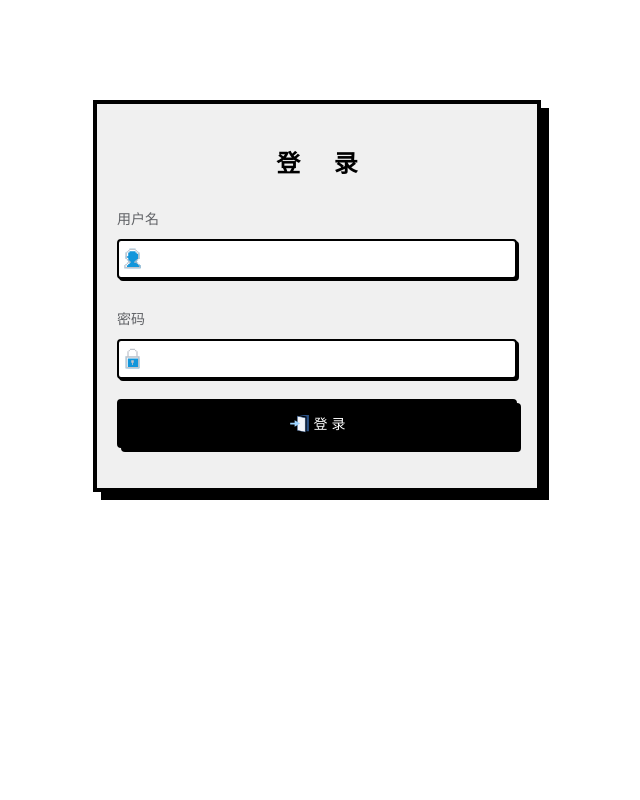
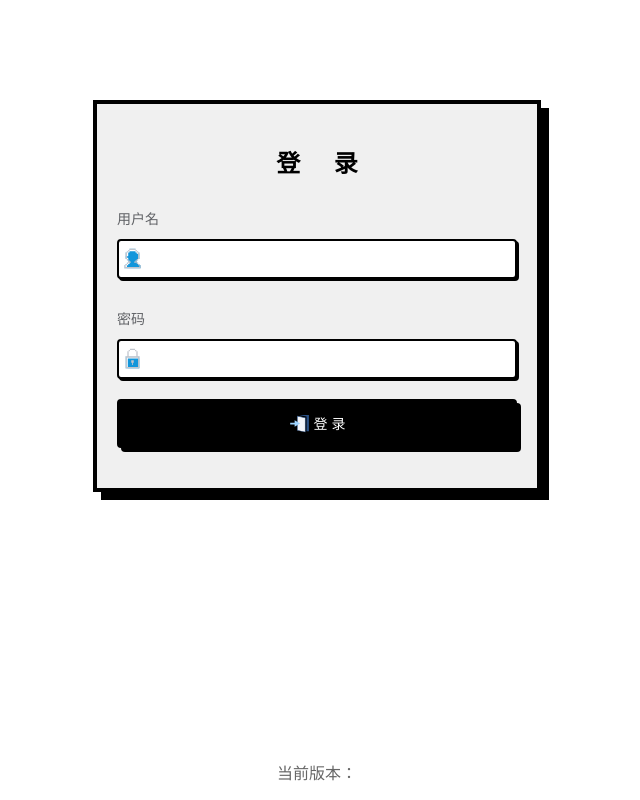
Before and after one commit to Leepin-Von/mes-kanban, a Vue app: page /signIn in a window 1280 px wide. Shown: the whole page, without its empty margins (323-963 px from the left). Built offline with nearby package versions, Linux system fonts and the light colour scheme.

Commit message:
增加版本管理，编写README.md

```diff
--- a/package.json
+++ b/package.json
@@ -1,6 +1,6 @@
 {
   "name": "mes-kanban",
-  "version": "0.1.0",
+  "version": "0.1.1",
   "private": true,
   "scripts": {
     "serve": "vue-cli-service serve",
--- a/public/index.html
+++ b/public/index.html
@@ -4,6 +4,7 @@
     <meta charset="utf-8" />
     <meta http-equiv="X-UA-Compatible" content="IE=edge" />
     <meta name="viewport" content="width=device-width,initial-scale=1.0" />
+    <meta name="version" content="<%= htmlWebpackPlugin.options.version %>"/>
     <link rel="icon" href="<%= BASE_URL %>favicon.ico" />
     <title><%= htmlWebpackPlugin.options.title %></title>
   </head>
--- a/src/App.vue
+++ b/src/App.vue
@@ -1,15 +1,55 @@
 <template>
-  <div id="app">
+  <div id="app" :data-version="version">
     <router-view />
+    <p class="footer">当前版本：{{ currentVersion }}</p>
   </div>
 </template>
+
+<script>
+export default {
+  data() {
+    return {
+      version: '',
+      currentVersion: '',
+      updateMessage: '有新版本发布，请刷新页面以更新到最新版本'
+    };
+  },
+  mounted() {
+    this.version = document.querySelector('meta[name="version"]').getAttribute('content');
+    this.currentVersion = this.version;
+    console.log('currentVersion:', this.currentVersion);
+    console.log('version:', this.version);
+    if (this.currentVersion !== this.version) {
+      this.$alert(this.updateMessage, '新版本发布', {
+        confirmButtonText: '刷新',
+        callback: action => {
+          if (action === 'confirm') {
+            location.reload();
+          }
+        }
+      });
+    }
+  }
+};
+</script>
 
 <style lang="scss">
 #app {
   font-family: "Helvetica Neue", Helvetica, "PingFang SC", "Hiragino Sans GB", "Microsoft YaHei", "微软雅黑", Arial, sans-serif;
   -webkit-font-smoothing: antialiased;
   -moz-osx-font-smoothing: grayscale;
+
+  .footer {
+    font-family: 'Courier New', Courier, monospace;
+    width: 100%;
+    text-align: center;
+    position: fixed;
+    bottom: 0;
+    color: #666;
+    user-select: none;
+  }
 }
+
 body {
   margin: 0;
 }
--- a/vue.config.js
+++ b/vue.config.js
@@ -1,4 +1,5 @@
 const { defineConfig } = require("@vue/cli-service");
+const packageJson = require("./package.json");
 
 module.exports = defineConfig({
   transpileDependencies: true,
@@ -15,6 +16,7 @@ module.exports = defineConfig({
   chainWebpack: (config) => {
     config.plugin("html").tap((args) => {
       args[0].title = "MES看板查询平台";
+      args[0].version = packageJson.version;
       return args;
     });
   },
```
Also changed, not shown: 2 other files (tests, documents, lock files or other folders).
